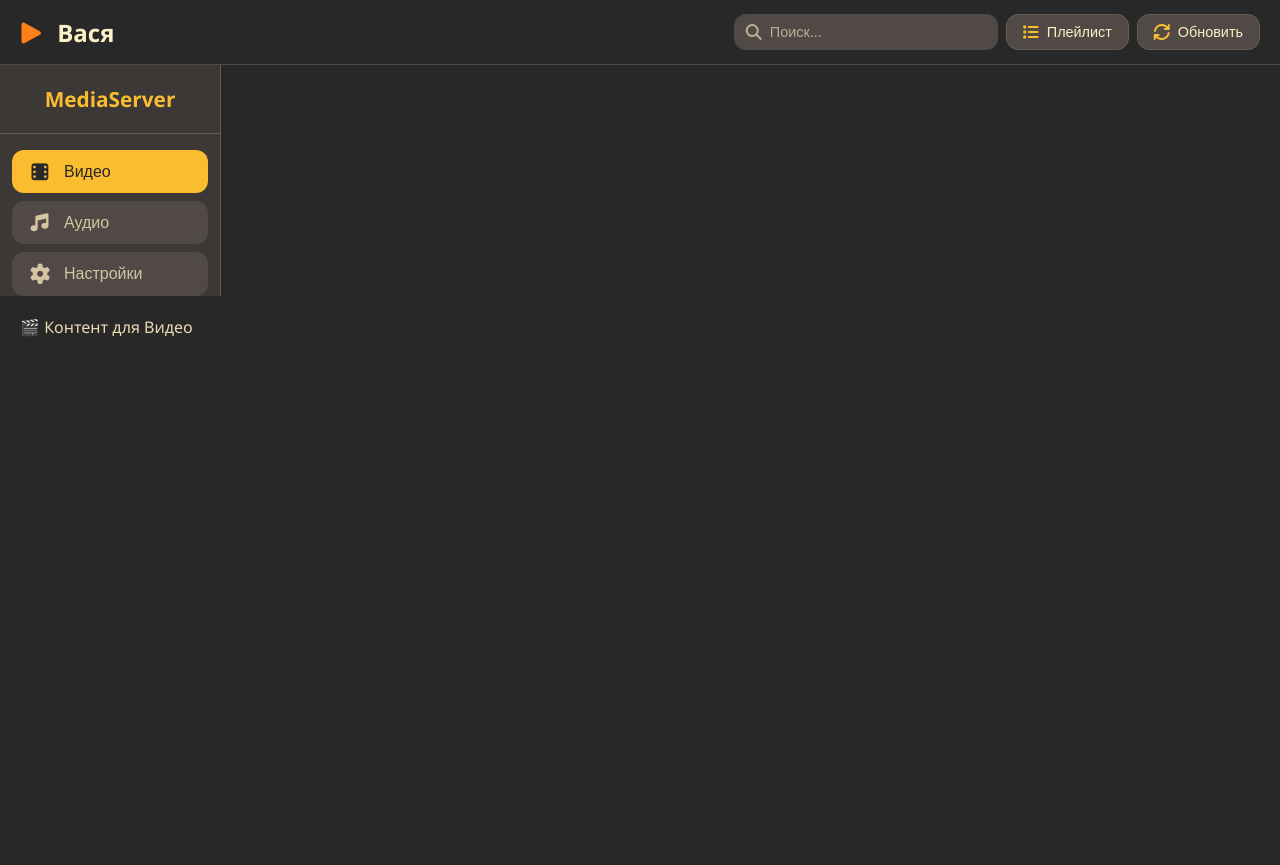
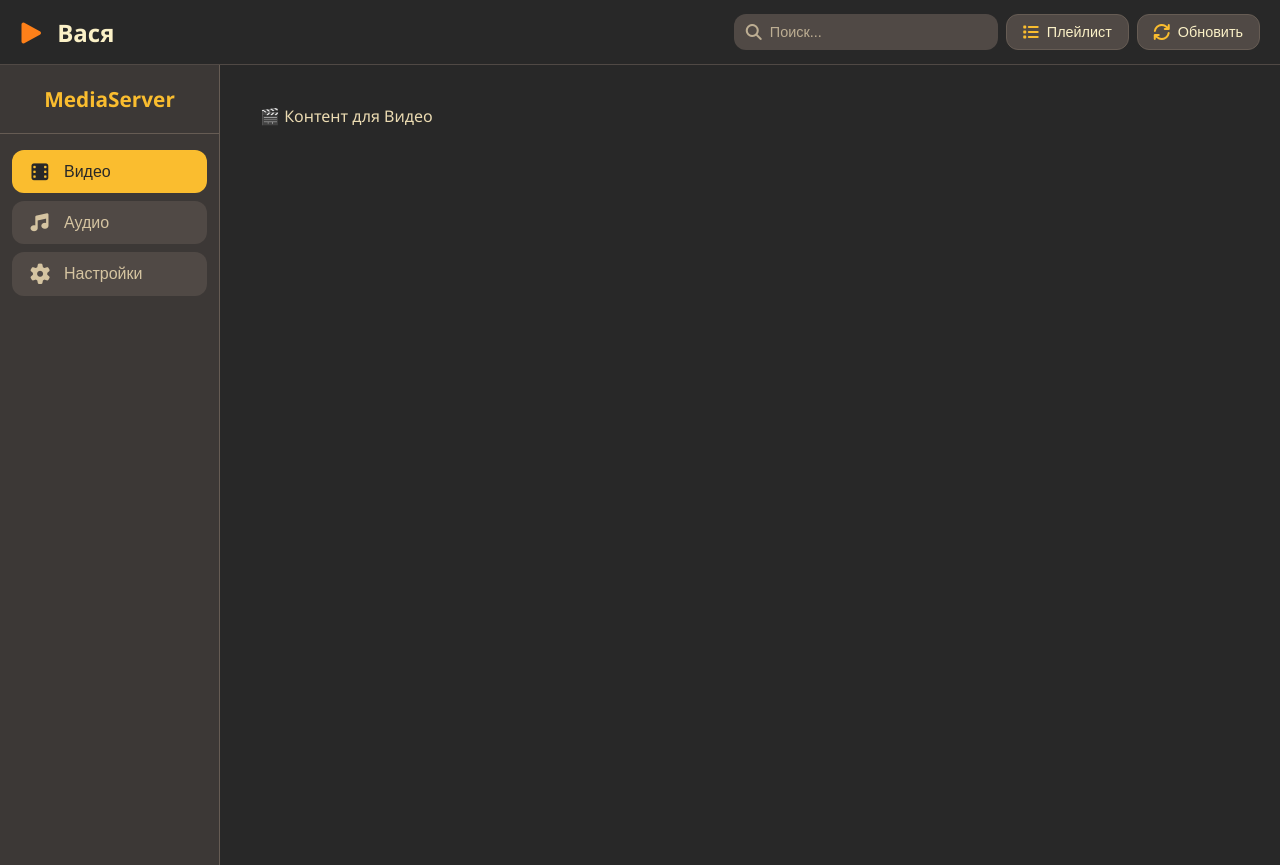
Before and after one commit to gentle-av/MediaPlayer, a website with bundled scripts: page index.html in a window 1280 px wide. Before the commit the page ends 800 px from the top, so only its background shows below. Built offline with nearby package versions, Linux system fonts and the light colour scheme; files whose address does not match are found by name.

Commit message:
change flex-direction for main-content

```diff
--- a/css/layout/layout.css
+++ b/css/layout/layout.css
@@ -11,7 +11,7 @@
 
 .main-content {
   display: flex;
-  flex-direction: column;
+  flex-direction: row;
   flex: 1;
   overflow: hidden;
   width: 100%;
@@ -24,3 +24,12 @@
   overflow-x: hidden;
   min-height: 0;
 }
+
+.content-area {
+  flex: 1;
+  overflow-y: auto;
+  overflow-x: hidden;
+  padding: 20px;
+  min-height: 0;
+  background: var(--bg0);
+}
--- a/css/layout/main-content.css
+++ b/css/layout/main-content.css
@@ -1,6 +1,6 @@
 .main-content {
   display: flex;
-  flex-direction: column;
+  flex-direction: row;
   flex: 1;
   overflow: hidden;
   position: relative;
--- a/css/layout/sidebar.css
+++ b/css/layout/sidebar.css
@@ -1,12 +1,14 @@
 .sidebar {
-  width: var(--sidebar-width);
+  width: var(--sidebar-width, 220px);
   background: var(--bg1);
   display: flex;
   flex-direction: column;
   flex-shrink: 0;
-  box-shadow: 1px 0 0 0 var(--bg3);
-  border-right: none;
-  z-index: 1000;
+  height: 100vh;
+  overflow-y: auto;
+  border-right: 1px solid var(--bg3);
+  z-index: 100;
+  position: relative;
 }
 
 .sidebar-header {
```
